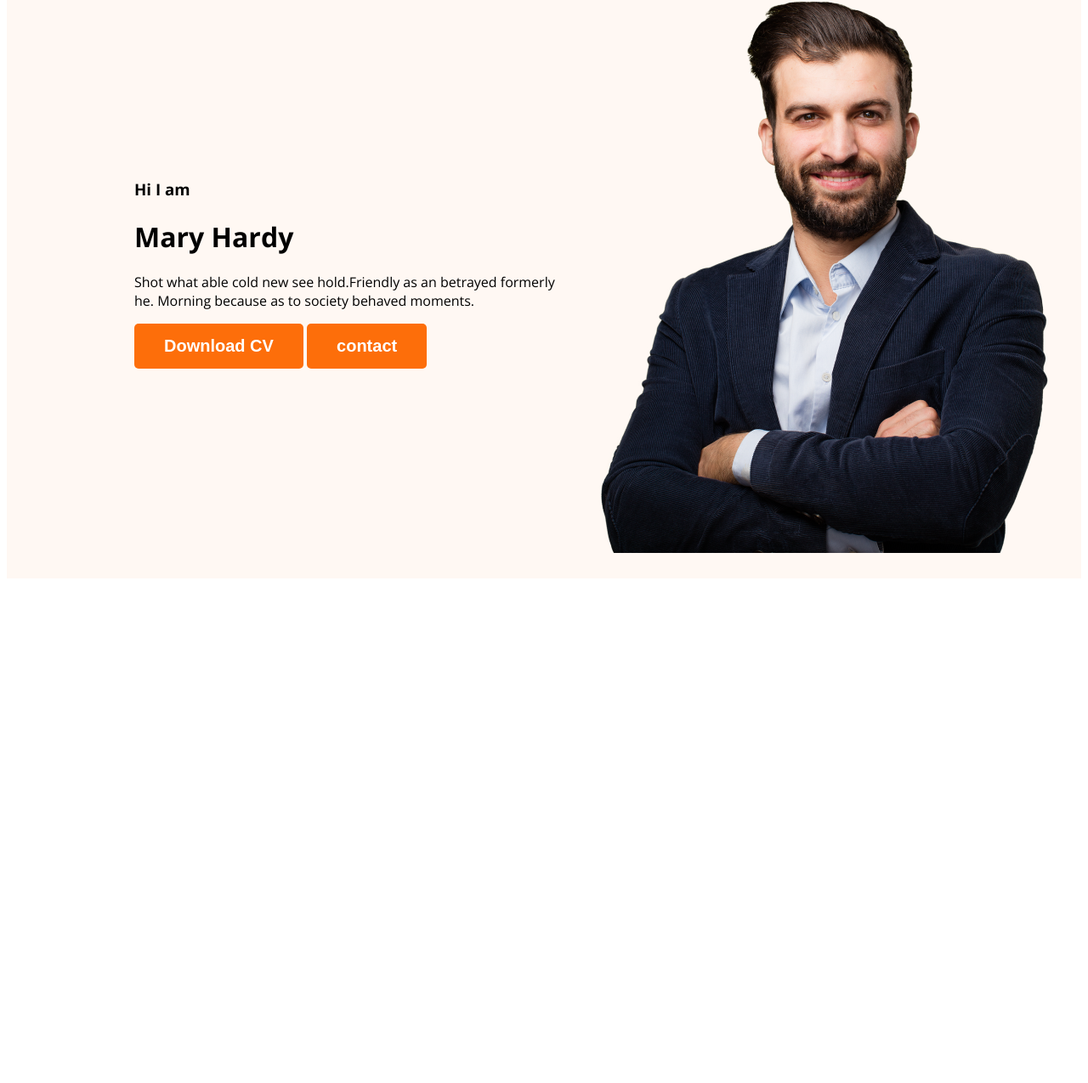
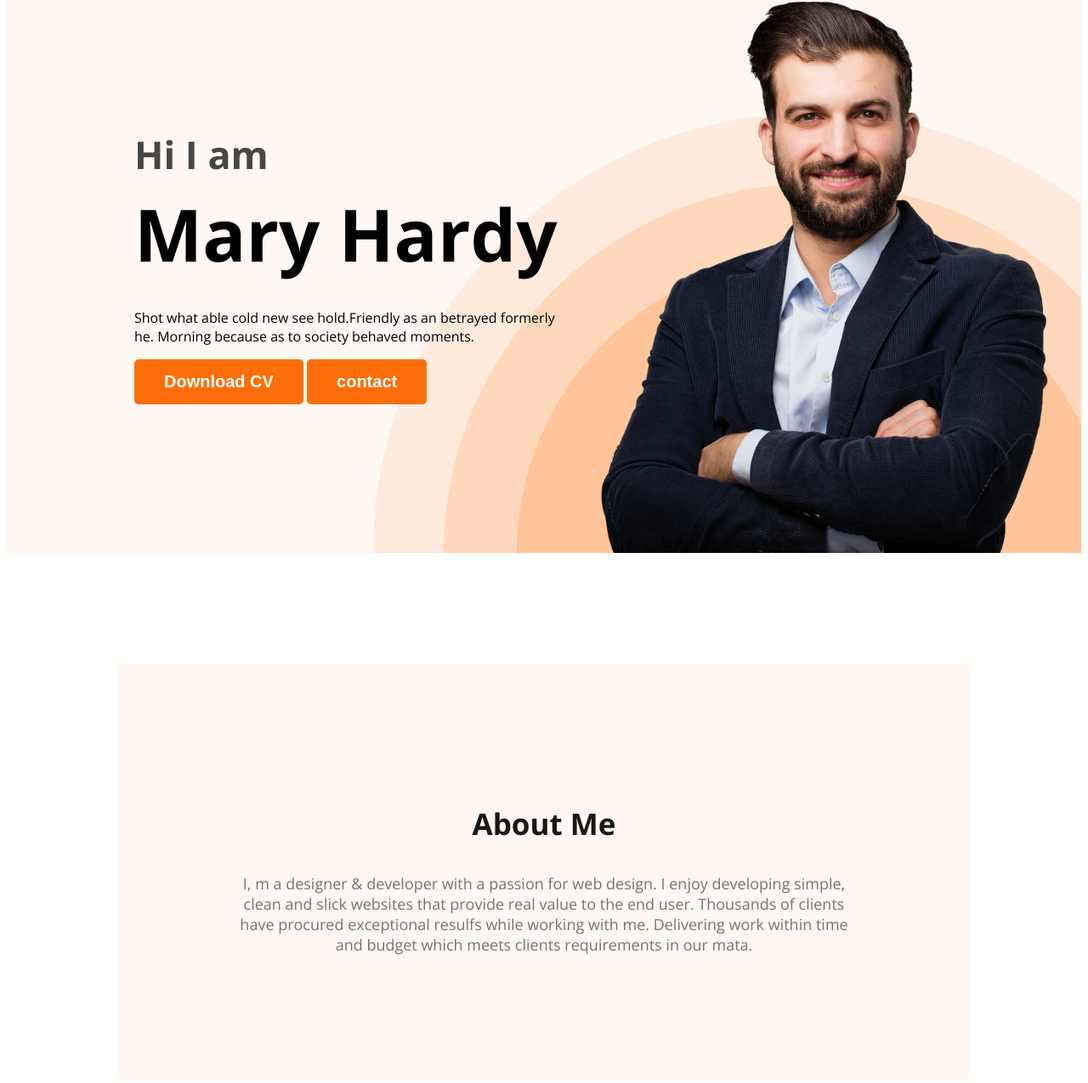
Before and after one commit to ahad5z/webdeveloper-portfolio, a plain HTML site: page index.html in a window 1280 px wide. Shown: the part 214-1489 px from the top of the page at 85% size. Before the commit the page ends 903 px from the top, so only its background shows below. Drawn offline with nearby package versions, Linux system fonts and the light colour scheme.

Commit message:
about sectionr

```diff
--- a/index.html
+++ b/index.html
@@ -22,10 +22,10 @@
           </nav>
           <div class="banner">
 
-            <div>
+            <div class="banner-content">
                 <h3 class="banner-greeting">Hi I am</h3>
                 <h1 class="banner-title">Mary Hardy</h1>
-                <p>Shot what able cold new see hold.Friendly as an betrayed formerly he. Morning because as to society behaved moments.</p>
+                <p class="banner-description">Shot what able cold new see hold.Friendly as an betrayed formerly he. Morning because as to society behaved moments.</p>
                 <button class="button-primary">Download CV</button>
                 <button class="button-primary">contact</button>
             </div>
@@ -33,6 +33,10 @@
           </div>
     </header>
     <main>
+        <section class="about">
+            <h3 class="section-title">About Me</h3>
+            <p class="section-description">I, m a designer & developer with a passion for web design. I enjoy developing simple, clean and slick websites that provide real value to the end user. Thousands of clients have procured exceptional resulfs while working with me. Delivering work within time and budget which meets clients requirements in our mata.</p>
+        </section>
 
     </main>
     <footer>
--- a/styles/portfolio.css
+++ b/styles/portfolio.css
@@ -14,6 +14,20 @@ body{
     font-size: 20px;
     font-weight: 700;
     padding: 15px 35px;
+}
+.section-title{
+    color: #181818;
+    text-align: center;
+    font-size: 35px;
+    font-weight: 700;
+}
+
+
+.section-description{
+    color: #757575;
+    text-align: center;
+    font-size: 18px;
+
 }
 /* nev related styles*/
 nav{
@@ -48,14 +62,51 @@ nav a{
 
 .header{
     background-color:#fff8f3 ;
+    background-image: url('../images/header_bg.png');
+    background-repeat: no-repeat;
+    background-position: bottom right;
 }
 
 .banner{
-    padding: 30px 30px 30px 150px;
+    padding: 30px 30px 0px 150px;
     display: flex;
     align-items: center;
+    justify-content: space-between;
 }
 
 .banner.profile-pic{
     width: 500px;
 }
+
+.banner-greeting{
+    font-size: 45px;
+    color: #474747;
+    margin: 0;
+
+}
+
+.banner-title{
+    font-size: 85px;
+    font-weight: 700px;
+    margin-top: 5px;
+    margin-bottom: 20px;
+}
+.banner-description{
+    margin-top: 30px;
+}
+
+.banner-content{
+    max-width: 500px;
+
+}
+/*main secytion styles*/
+
+
+
+/*abut section style */
+.about{
+    padding: 130px;
+    border-radius:10px ;
+    background: #fff8f3;
+    margin: 130px;
+}
```
